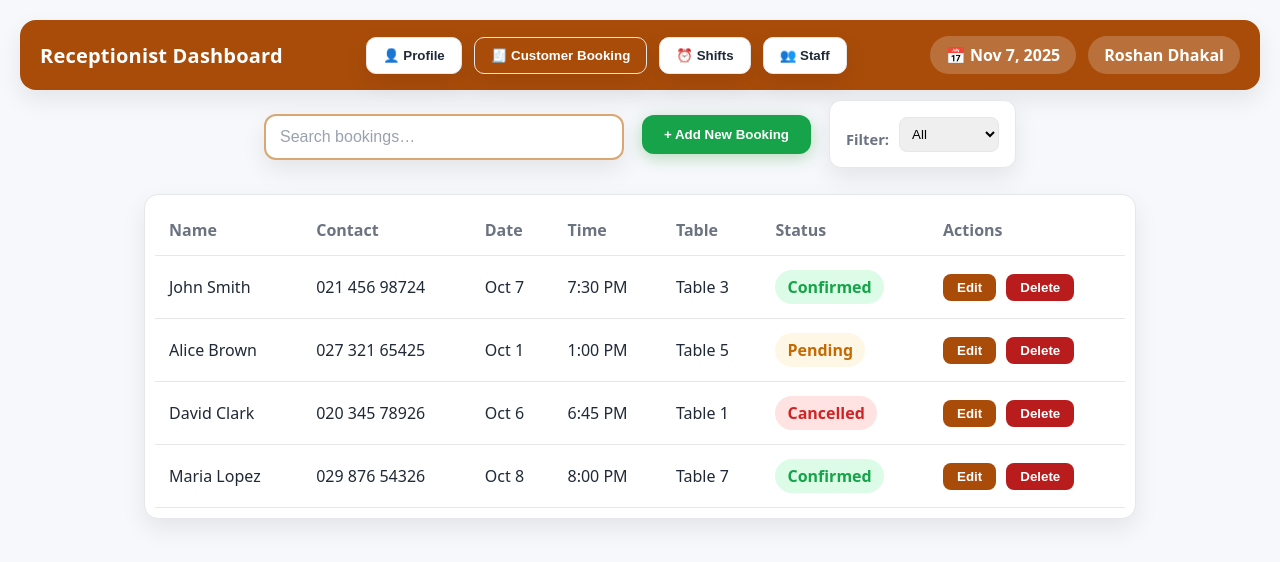
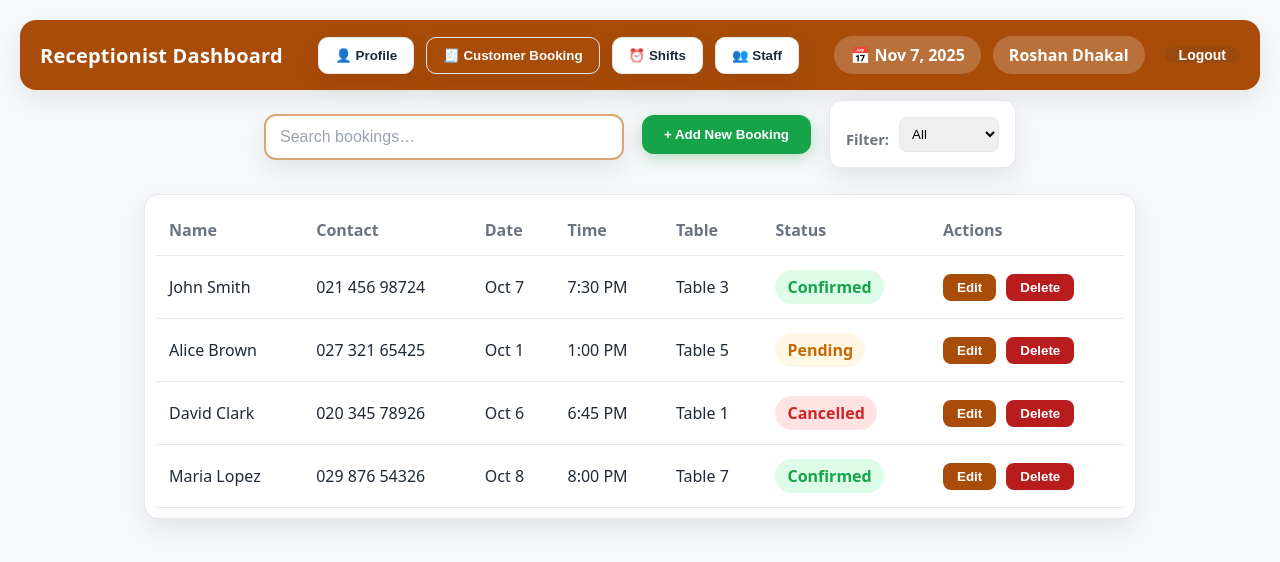
Before and after one commit to SujalGajera/Code-Cuisines, a React (Create React App) app: page /receptionist in a window 1280 px wide. Shown: the top 562 px of the page. Built offline with nearby package versions, Linux system fonts and the light colour scheme.

Commit message:
added the logout

```diff
--- a/src/Roshan/ReceptionistDashboard.js
+++ b/src/Roshan/ReceptionistDashboard.js
@@ -98,12 +98,12 @@ export default function ReceptionistDashboard() {
   };
 
   // =======================
-  // HEADER DATE (CALENDAR)
+  // HEADER DATE
   // =======================
 
   const [selectedDate, setSelectedDate] = useState(() => {
     const saved = localStorage.getItem("receptionDate");
-    return saved || "2025-11-07"; // default date
+    return saved || "2025-11-07";
   });
 
   useEffect(() => {
@@ -122,7 +122,6 @@ export default function ReceptionistDashboard() {
 
   const openDatePicker = () => {
     if (!dateInputRef.current) return;
-    // try showPicker (newer browsers), fall back to click
     if (dateInputRef.current.showPicker) {
       dateInputRef.current.showPicker();
     } else {
@@ -560,7 +559,7 @@ export default function ReceptionistDashboard() {
             style={{ display: "none" }}
           />
 
-          {/* name pill that opens profile */}
+          {/* name pill */}
           <span
             className="cb-pill"
             style={{ cursor: "pointer" }}
@@ -568,12 +567,31 @@ export default function ReceptionistDashboard() {
           >
             {profile.name || "Receptionist"}
           </span>
+
+          {/* 🔹 NEW LOGOUT BUTTON 🔹 */}
+          <button
+            className="cb-pill"
+            style={{
+              marginLeft: "8px",
+              background: "#9b4a0f",
+              color: "white",
+              border: "none",
+              cursor: "pointer",
+              padding: "0 14px",
+              fontSize: "14px",
+              borderRadius: "20px",
+            }}
+            onClick={() => {
+              localStorage.clear();
+              window.location.href = "/";
+            }}
+          >
+            Logout
+          </button>
         </div>
       </header>
 
-      {/* -------------------------
-          TAB 0: PROFILE
-          ------------------------- */}
+      {/* PROFILE */}
       {activeTab === "profile" && (
         <div
           className="cb-tablecard"
@@ -587,7 +605,7 @@ export default function ReceptionistDashboard() {
               flexWrap: "wrap",
             }}
           >
-            {/* Avatar + change photo */}
+            {/* Avatar */}
             <div style={{ minWidth: 180, textAlign: "center" }}>
               <div
                 style={{
@@ -635,7 +653,7 @@ export default function ReceptionistDashboard() {
               </label>
             </div>
 
-            {/* Main profile form */}
+            {/* Profile form */}
             <div style={{ flex: 1, minWidth: 260 }}>
               <h2
                 style={{
@@ -744,7 +762,7 @@ export default function ReceptionistDashboard() {
                 </div>
               </div>
 
-              {/* Skills / responsibilities */}
+              {/* Skills */}
               <div style={{ marginTop: 24 }}>
                 <label
                   style={{
@@ -837,7 +855,7 @@ export default function ReceptionistDashboard() {
                 </div>
               </div>
 
-              {/* Actions */}
+              {/* Buttons */}
               <div
                 className="cb-modal-actions"
                 style={{ marginTop: 28, justifyContent: "flex-end" }}
@@ -862,9 +880,7 @@ export default function ReceptionistDashboard() {
         </div>
       )}
 
-      {/* -------------------------
-          TAB 1: CUSTOMER BOOKINGS
-          ------------------------- */}
+      {/* BOOKINGS */}
       {activeTab === "bookings" && (
         <>
           <div className="cb-actionbar">
@@ -1035,9 +1051,7 @@ export default function ReceptionistDashboard() {
         </>
       )}
 
-      {/* -------------------------
-          TAB 2: STAFF ORDERS
-          ------------------------- */}
+      {/* STAFF */}
       {activeTab === "staff" && (
         <>
           <div className="cb-actionbar">
@@ -1208,9 +1222,7 @@ export default function ReceptionistDashboard() {
         </>
       )}
 
-      {/* -------------------------
-          TAB 3: SHIFTS
-          ------------------------- */}
+      {/* SHIFTS */}
       {activeTab === "shifts" && (
         <>
           <div className="cb-actionbar">
```
Also changed, not shown: 1 other file (tests, documents, lock files or other folders).
